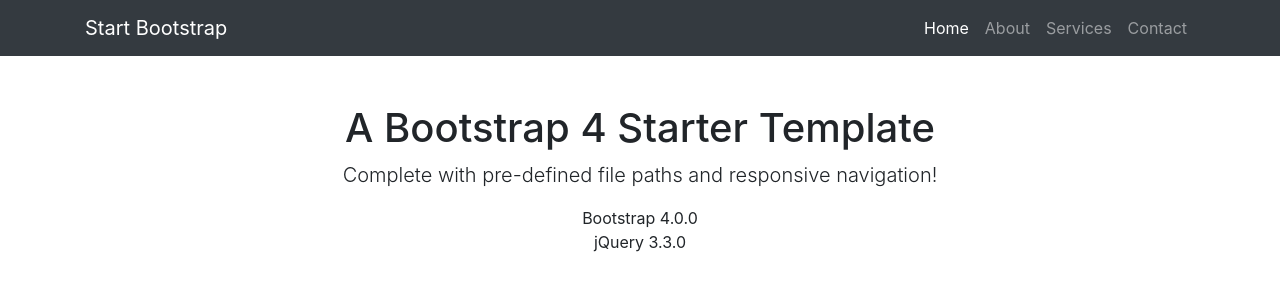
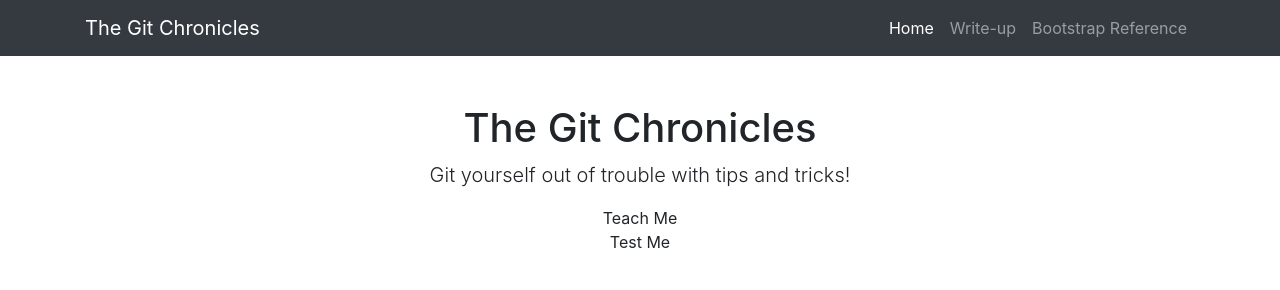
Before and after one commit to vaibhavi-r/go-git-it, a website: page index.html in a window 1280 px wide. Drawn offline with Linux system fonts and the light colour scheme.

Commit message:
starter js and css files for team

```diff
--- a/index.html
+++ b/index.html
@@ -8,23 +8,14 @@
     <meta name="description" content="">
     <meta name="author" content="">
 
-    <title>Bare - Start Bootstrap Template</title>
+    <title>Git Yourself Out of Trouble</title>
 
     <!-- Bootstrap core CSS -->
     <link href="vendor/bootstrap/css/bootstrap.min.css" rel="stylesheet">
 
     <!-- Custom styles for this template -->
-    <style>
-      body {
-        padding-top: 54px;
-      }
-      @media (min-width: 992px) {
-        body {
-          padding-top: 56px;
-        }
-      }
-
-    </style>
+    <link rel="shortcut icon" href="favicon.ico"/>
+    <link href="team/styles.css" rel="stylesheet">
 
   </head>
 
@@ -33,10 +24,13 @@
     <!-- Navigation -->
     <nav class="navbar navbar-expand-lg navbar-dark bg-dark fixed-top">
       <div class="container">
-        <a class="navbar-brand" href="#">Start Bootstrap</a>
+        <a class="navbar-brand" href="#">The Git Chronicles</a>
+
         <button class="navbar-toggler" type="button" data-toggle="collapse" data-target="#navbarResponsive" aria-controls="navbarResponsive" aria-expanded="false" aria-label="Toggle navigation">
           <span class="navbar-toggler-icon"></span>
         </button>
+
+
         <div class="collapse navbar-collapse" id="navbarResponsive">
           <ul class="navbar-nav ml-auto">
             <li class="nav-item active">
@@ -44,15 +38,17 @@
                 <span class="sr-only">(current)</span>
               </a>
             </li>
+
             <li class="nav-item">
-              <a class="nav-link" href="#">About</a>
+              <a class="nav-link" target="_blank" href="https://docs.google.com/document/d/1KSFRgSAF5fAwW_Enm2_b5ah-5SWQLzku90VcNE28Xho/edit">Write-up</a>
             </li>
-            <li class="nav-item">
-              <a class="nav-link" href="#">Services</a>
+
+             <li class="nav-item">
+              <a class="nav-link" target="_blank" href="https://getbootstrap.com/docs/3.3/css/#type">Bootstrap Reference</a>
             </li>
-            <li class="nav-item">
+<!--             <li class="nav-item">
               <a class="nav-link" href="#">Contact</a>
-            </li>
+            </li> -->
           </ul>
         </div>
       </div>
@@ -62,11 +58,14 @@
     <div class="container">
       <div class="row">
         <div class="col-lg-12 text-center">
-          <h1 class="mt-5">A Bootstrap 4 Starter Template</h1>
-          <p class="lead">Complete with pre-defined file paths and responsive navigation!</p>
+          <h1 class="mt-5">The Git Chronicles</h1>
+          <p class="lead">Git yourself out of trouble with tips and tricks!</p>
+
+
+
           <ul class="list-unstyled">
-            <li>Bootstrap 4.0.0</li>
-            <li>jQuery 3.3.0</li>
+            <li>Teach Me</li>
+            <li>Test Me</li>
           </ul>
         </div>
       </div>
@@ -76,6 +75,9 @@
     <script src="vendor/jquery/jquery.min.js"></script>
     <script src="vendor/bootstrap/js/bootstrap.bundle.min.js"></script>
 
+    <!-- Custom Team JavaScript -->
+    <script src="team/scripts/tutorial.js"></script>
+
   </body>
 
 </html>
--- /dev/null
+++ b/team/scripts/tutorial.js
@@ -0,0 +1,5 @@
+console.log("Welcome to Git TUTORIAL")
+
+
+
+console.log("End of Git TUTORIAL")
--- /dev/null
+++ b/team/styles.css
@@ -0,0 +1,8 @@
+      body {
+        padding-top: 54px;
+      }
+      @media (min-width: 992px) {
+        body {
+          padding-top: 56px;
+        }
+      }
```
Also changed, not shown: README.md.
